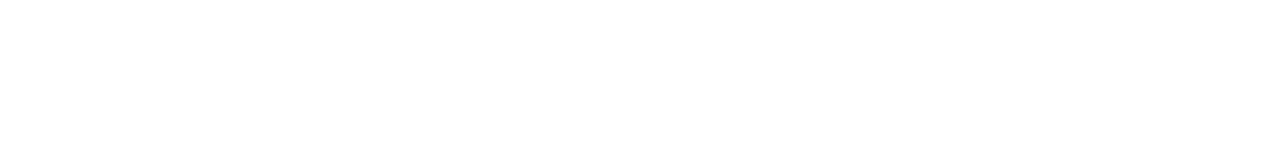
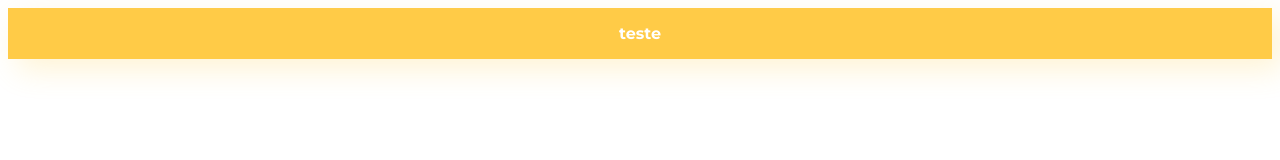
Before and after one commit to SUPerchokki/alura_frontend, a plain HTML site: page style-guide/index.html in a window 1280 px wide. Drawn offline with Linux system fonts and the light colour scheme; a web font is replaced by a local one.

Commit message:
criando o compotente botão

```diff
--- /dev/null
+++ b/style-guide/assets/css/botoes.css
@@ -0,0 +1,12 @@
+.botao{
+    background-color: #FFCB47;
+    box-shadow: 10px 10px 30px #FFCB473D;
+    color: #FFFFFF;
+    font-family: "Montserrat", sans-serif;
+    font-size: 16px;
+    font-weight: 700;
+    text-align: center;
+    width: 100%;
+    padding: 1rem;
+    border: none;
+}
--- a/style-guide/index.html
+++ b/style-guide/index.html
@@ -8,9 +8,10 @@
     <link rel="preconnect" href="https://fonts.gstatic.com" crossorigin>
     <link href="https://fonts.googleapis.com/css2?family=Elsie+Swash+Caps:wght@900&family=Montserrat:wght@400;700&display=swap"
     rel="stylesheet">
+    <link rel="stylesheet" href="./assets/css/botoes.css">
     <title>Casa Verde | Home</title>
 </head>
     <body>
-
+        <button class="botao">teste</button>
     </body>
 </html>
```
